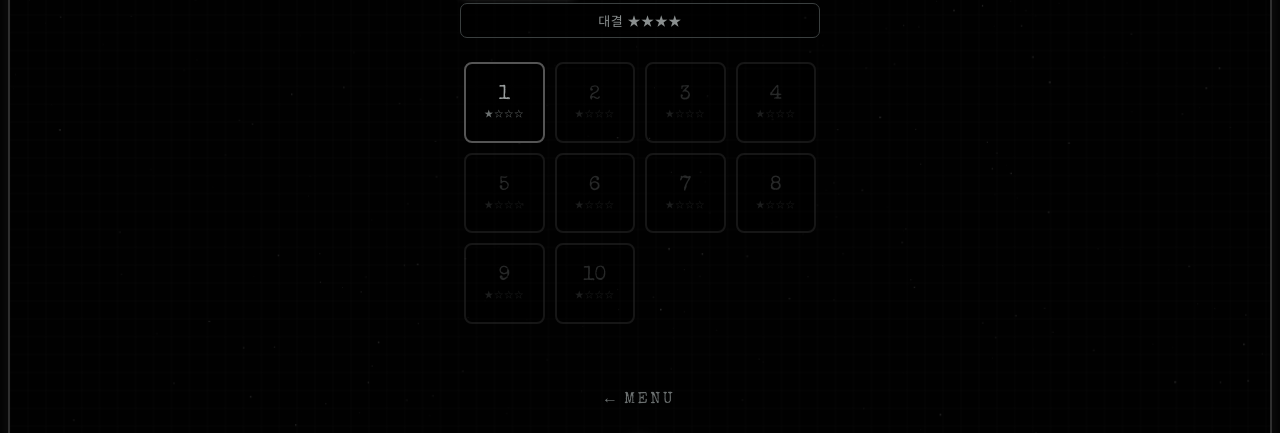
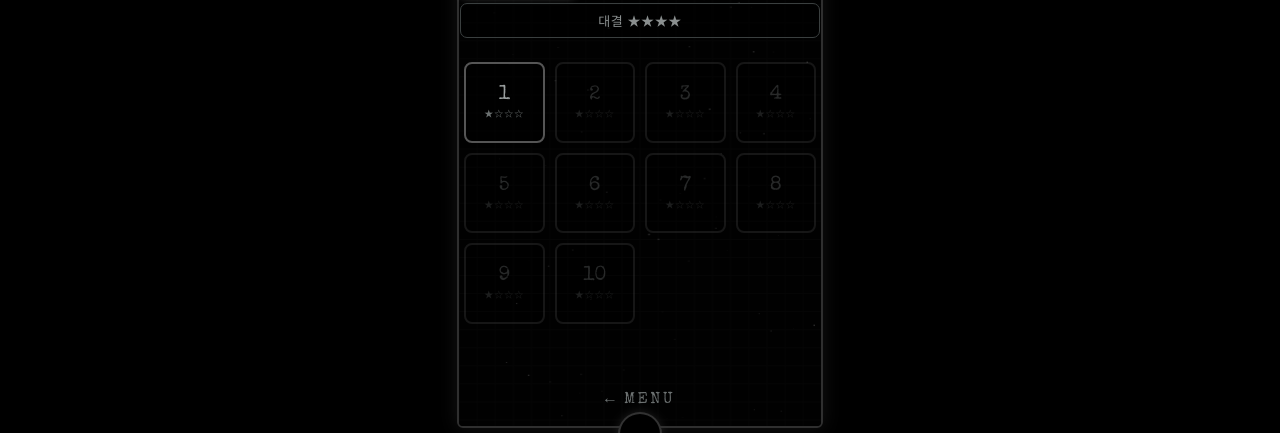
Before and after one commit to babodabin/Just-Pop-It, a plain HTML site: page puzzle.html in a window 1280 px wide. Shown: the part 246-679 px from the top of the page. Drawn offline with nearby package versions, Linux system fonts and the light colour scheme.

Commit message:
Make every puzzle level solvable and screen-size independent
The previous level rework only checked that ball totals matched the
shot totals, but same-colour targets also pop each other, so several
levels (5-10, 25, 29) could not be cleared at all and others were
near-impossible.

- Fix the puzzle field to a 360x600 logical size scaled to fit, so a
  shot behaves the same on every screen (speeds and friction are in
  pixels, so results used to change with screen size)
- Replace levels 1-20 and the broken tier 3/4 layouts with layouts
  verified by a headless solver, ordered easy to hard within each tier
- Cancel the delayed result overlay when RETRY/BACK is pressed first
- Let the bottom bar grow so the BACK button is no longer clipped

Co-Authored-By: Claude Fable 5.2 <noreply@anthropic.com>

```diff
--- a/puzzle.html
+++ b/puzzle.html
@@ -24,8 +24,12 @@
     padding-top:max(env(safe-area-inset-top, 0px), 52px);
     padding-bottom:env(safe-area-inset-bottom);
   }
+  #field-area {
+    flex:1; min-height:0; margin:10px 8px 6px 8px;
+    display:flex; justify-content:center; align-items:flex-end;
+  }
   #field-box {
-    flex:1; position:relative; margin:10px 8px 6px 8px;
+    flex:none; position:relative;
     border:2px solid rgba(255,255,255,0.85);
     border-radius:6px;
     box-shadow:0 0 18px rgba(255,255,255,0.35), inset 0 0 14px rgba(255,255,255,0.12);
@@ -34,9 +38,9 @@
   canvas { position:absolute; inset:0; width:100%; height:100%; display:block; }
 
   #bottom-bar {
-    height:96px; position:relative;
+    min-height:96px; flex:none; position:relative;
     display:flex; align-items:flex-start; justify-content:space-between;
-    padding:14px 16px 0 16px;
+    padding:14px 16px 8px 16px;
     font-size:clamp(14px, 4vw, 18px);
     letter-spacing:0.12em;
   }
@@ -134,8 +138,10 @@
 </head>
 <body>
 <div id="wrap">
-  <div id="field-box">
-    <canvas id="game"></canvas>
+  <div id="field-area">
+    <div id="field-box">
+      <canvas id="game"></canvas>
+    </div>
   </div>
   <div id="bottom-bar">
     <div id="next-area">
@@ -177,85 +183,85 @@ if('serviceWorker' in navigator){
   // 색: c=청록 r=빨강 y=노랑 g=초록 / field: [색, 숫자, x비율, y비율] / shots: [색, 숫자]
   const C={c:'#00e5ff', r:'#ff1744', y:'#ffe600', g:'#39ff14', x:'#5a5f66'};
   const LEVELS=[
-    {star:1, field:[['g',1,0.5,0.22]], shots:[['g',1]],
+    {star:1, field:[['g',1,0.53,0.42]], shots:[['g',1]],
      tip:'직선으로 관통시키세요.'},
-    {star:1, field:[['r',1,0.42,0.22]], shots:[['r',1]],
+    {star:1, field:[['r',1,0.46,0.25]], shots:[['r',1]],
      tip:'직선으로 관통시키세요.'},
-    {star:1, field:[['y',2,0.5,0.2],['y',1,0.5,0.34]], shots:[['y',3]],
-     tip:'직선으로 관통시키세요.'},
-    {star:1, field:[['c',2,0.58,0.2],['c',1,0.58,0.34]], shots:[['c',3]],
-     tip:'직선으로 관통시키세요.'},
-    {star:1, field:[['g',2,0.5,0.18],['g',2,0.5,0.32]], shots:[['g',4]],
-     tip:'직선으로 관통시키세요.'},
-    {star:1, field:[['r',1,0.4,0.2],['r',2,0.4,0.34]], shots:[['r',3]],
-     tip:'직선으로 관통시키세요.'},
-    {star:1, field:[['y',2,0.6,0.18],['y',2,0.6,0.32],['y',1,0.6,0.44]], shots:[['y',5]],
-     tip:'한 발로 여러 개를 꿰뚫어야 합니다.'},
-    {star:1, field:[['c',1,0.5,0.16],['c',2,0.5,0.28],['c',1,0.5,0.4]], shots:[['c',4]],
-     tip:'한 발로 여러 개를 꿰뚫어야 합니다.'},
-    {star:1, field:[['g',2,0.44,0.18],['g',1,0.44,0.3],['g',2,0.44,0.42]], shots:[['g',5]],
-     tip:'한 발로 여러 개를 꿰뚫어야 합니다.'},
-    {star:1, field:[['r',2,0.5,0.16],['r',2,0.5,0.28],['r',1,0.5,0.4],['r',1,0.5,0.5]], shots:[['r',6]],
-     tip:'긴 사슬 전체를 정확히 관통하세요.'},
-    {star:2, field:[['g',2,0.88,0.16],['g',1,0.88,0.27]], shots:[['g',3]],
+    {star:1, field:[['y',1,0.73,0.39],['y',1,0.78,0.27]], shots:[['y',2]],
+     tip:'한 발로 줄줄이 관통시키세요.'},
+    {star:1, field:[['c',1,0.41,0.35],['c',1,0.39,0.22]], shots:[['c',2]],
+     tip:'한 발로 줄줄이 관통시키세요.'},
+    {star:1, field:[['g',1,0.75,0.45],['g',1,0.8,0.34],['g',1,0.85,0.23]], shots:[['g',3]],
+     tip:'한 발로 줄줄이 관통시키세요.'},
+    {star:1, field:[['r',2,0.16,0.37]], shots:[['r',2]],
+     tip:'숫자만큼 부딪혀야 터집니다.'},
+    {star:1, field:[['y',1,0.74,0.47],['y',1,0.8,0.33],['y',1,0.87,0.19]], shots:[['y',3]],
+     tip:'한 발로 줄줄이 관통시키세요.'},
+    {star:1, field:[['c',2,0.21,0.28]], shots:[['c',2]],
+     tip:'숫자만큼 부딪혀야 터집니다.'},
+    {star:1, field:[['g',1,0.8,0.49],['g',2,0.87,0.38]], shots:[['g',3]],
+     tip:'숫자만큼 부딪혀야 터집니다.'},
+    {star:1, field:[['r',1,0.74,0.44],['r',1,0.8,0.3],['r',2,0.87,0.15]], shots:[['r',4]],
+     tip:'숫자만큼 부딪혀야 터집니다.'},
+    {star:2, field:[['y',1,0.14,0.13]], shots:[['y',1]],
      tip:'벽에 튕겨 구석을 노리세요.'},
-    {star:2, field:[['c',1,0.89,0.13],['c',2,0.89,0.24]], shots:[['c',3]],
+    {star:2, field:[['c',1,0.88,0.18],['c',1,0.89,0.32]], shots:[['c',2]],
      tip:'벽에 튕겨 구석을 노리세요.'},
-    {star:2, field:[['r',2,0.14,0.18],['r',1,0.14,0.3]], shots:[['r',3]],
+    {star:2, field:[['g',1,0.12,0.13],['x',1,0.32,0.57]], shots:[['g',1]],
+     tip:'방해물(✕)을 피해 벽 반사로 노리세요.'},
+    {star:2, field:[['r',2,0.88,0.18]], shots:[['r',2]],
      tip:'벽에 튕겨 구석을 노리세요.'},
-    {star:2, field:[['c',2,0.1,0.15],['x',1,0.3,0.4]], shots:[['c',2]],
-     tip:'방해물을 피해 벽 반사 각도를 계산하세요.'},
-    {star:2, field:[['r',1,0.85,0.12],['r',2,0.9,0.26],['x',1,0.6,0.35]], shots:[['r',3]],
-     tip:'방해물을 피해 벽 반사 각도를 계산하세요.'},
-    {star:2, field:[['g',2,0.1,0.16],['g',2,0.1,0.3]], shots:[['g',4]],
+    {star:2, field:[['y',1,0.15,0.17],['y',1,0.12,0.31],['x',1,0.35,0.62]], shots:[['y',2]],
+     tip:'방해물(✕)을 피해 벽 반사로 노리세요.'},
+    {star:2, field:[['c',2,0.86,0.2],['c',1,0.85,0.34]], shots:[['c',3]],
      tip:'벽에 튕겨 구석을 노리세요.'},
-    {star:2, field:[['r',2,0.13,0.24],['x',1,0.42,0.4]], shots:[['r',2]],
-     tip:'방해물을 피해 벽 반사 각도를 계산하세요.'},
-    {star:2, field:[['r',2,0.9,0.17],['r',2,0.9,0.3]], shots:[['r',4]],
+    {star:2, field:[['g',2,0.13,0.18],['x',1,0.29,0.47]], shots:[['g',2]],
+     tip:'방해물(✕)을 피해 벽 반사로 노리세요.'},
+    {star:2, field:[['r',2,0.83,0.16],['r',1,0.85,0.28],['x',1,0.66,0.56]], shots:[['r',3]],
+     tip:'방해물(✕)을 피해 벽 반사로 노리세요.'},
+    {star:2, field:[['y',2,0.15,0.17],['y',1,0.14,0.3],['x',1,0.3,0.57]], shots:[['y',3]],
+     tip:'방해물(✕)을 피해 벽 반사로 노리세요.'},
+    {star:2, field:[['c',1,0.92,0.2],['c',2,0.9,0.33]], shots:[['c',3]],
      tip:'벽에 튕겨 구석을 노리세요.'},
-    {star:2, field:[['y',2,0.12,0.27],['x',1,0.38,0.4]], shots:[['y',2]],
-     tip:'방해물을 피해 벽 반사 각도를 계산하세요.'},
-    {star:2, field:[['r',1,0.86,0.14],['r',2,0.91,0.27],['x',1,0.62,0.36]], shots:[['r',3]],
-     tip:'방해물을 피해 벽 반사 각도를 계산하세요.'},
-    {star:3, field:[['c',2,0.8,0.44],['c',1,0.32,0.44],['r',1,0.23,0.37],['x',1,0.65,0.23],['x',1,0.45,0.3]], shots:[['c',3],['r',1]],
+    {star:3, field:[['r',2,0.31,0.18],['r',1,0.45,0.21],['g',1,0.46,0.36],['x',1,0.77,0.26],['x',1,0.18,0.39]], shots:[['r',3],['g',1]],
      tip:'방해물(✕)은 안 터집니다. 색을 구분해 쏘세요.'},
-    {star:3, field:[['y',2,0.17,0.4],['y',2,0.76,0.29],['g',1,0.29,0.22],['x',1,0.63,0.34],['x',1,0.45,0.18]], shots:[['y',4],['g',1]],
+    {star:3, field:[['y',2,0.2,0.47],['y',2,0.8,0.19],['g',1,0.29,0.25],['x',1,0.65,0.27],['x',1,0.42,0.15]], shots:[['y',4],['g',1]],
      tip:'방해물(✕)은 안 터집니다. 색을 구분해 쏘세요.'},
-    {star:3, field:[['r',2,0.31,0.18],['r',1,0.45,0.21],['g',1,0.46,0.36],['x',1,0.77,0.26],['x',1,0.18,0.39]], shots:[['r',3],['g',1]],
+    {star:3, field:[['c',2,0.27,0.43],['c',2,0.47,0.41],['g',1,0.71,0.26],['x',1,0.58,0.39],['x',1,0.34,0.31]], shots:[['c',4],['g',1]],
+     tip:'방해물(✕)은 안 터집니다. 색을 구분해 쏘세요.'},
+    {star:3, field:[['r',2,0.4,0.35],['r',1,0.38,0.47],['c',2,0.26,0.4],['x',1,0.18,0.33],['x',1,0.4,0.23]], shots:[['r',3],['c',2]],
      tip:'방해물(✕)은 안 터집니다. 색을 구분해 쏘세요.'},
     {star:3, field:[['y',1,0.55,0.36],['y',2,0.56,0.19],['c',1,0.2,0.42],['x',1,0.83,0.18],['x',1,0.4,0.28]], shots:[['y',3],['c',1]],
      tip:'방해물(✕)은 안 터집니다. 색을 구분해 쏘세요.'},
-    {star:3, field:[['c',1,0.18,0.45],['c',2,0.77,0.37],['g',2,0.57,0.24],['x',1,0.75,0.18],['x',1,0.53,0.36]], shots:[['c',3],['g',2]],
+    {star:3, field:[['c',2,0.8,0.38],['c',1,0.29,0.41],['r',1,0.21,0.34],['x',1,0.67,0.22],['x',1,0.48,0.3]], shots:[['c',3],['r',1]],
      tip:'방해물(✕)은 안 터집니다. 색을 구분해 쏘세요.'},
-    {star:3, field:[['r',2,0.63,0.32],['r',2,0.76,0.36],['c',2,0.21,0.44],['x',1,0.4,0.29],['x',1,0.55,0.42]], shots:[['r',4],['c',2]],
+    {star:3, field:[['c',2,0.43,0.16],['c',2,0.31,0.23],['y',1,0.64,0.37],['x',1,0.83,0.45],['x',1,0.54,0.43]], shots:[['c',4],['y',1]],
      tip:'방해물(✕)은 안 터집니다. 색을 구분해 쏘세요.'},
-    {star:3, field:[['c',2,0.27,0.43],['c',2,0.47,0.41],['g',1,0.71,0.26],['x',1,0.58,0.39],['x',1,0.34,0.31]], shots:[['c',4],['g',1]],
+    {star:3, field:[['g',1,0.34,0.43],['g',2,0.2,0.15],['c',2,0.54,0.42],['x',1,0.68,0.32],['x',1,0.53,0.27]], shots:[['g',3],['c',2]],
      tip:'방해물(✕)은 안 터집니다. 색을 구분해 쏘세요.'},
-    {star:3, field:[['r',2,0.69,0.19],['r',2,0.24,0.33],['y',2,0.21,0.2],['x',1,0.66,0.37],['x',1,0.59,0.27]], shots:[['r',4],['y',2]],
+    {star:3, field:[['c',1,0.16,0.35],['c',2,0.81,0.21],['g',2,0.5,0.25],['x',1,0.82,0.3],['x',1,0.57,0.3]], shots:[['c',3],['g',2]],
      tip:'방해물(✕)은 안 터집니다. 색을 구분해 쏘세요.'},
-    {star:3, field:[['g',2,0.73,0.3],['g',2,0.29,0.23],['y',1,0.75,0.45],['x',1,0.18,0.27],['x',1,0.53,0.29]], shots:[['g',4],['y',1]],
+    {star:3, field:[['r',2,0.61,0.26],['r',2,0.7,0.37],['c',2,0.18,0.47],['x',1,0.35,0.3],['x',1,0.51,0.42]], shots:[['r',4],['c',2]],
      tip:'방해물(✕)은 안 터집니다. 색을 구분해 쏘세요.'},
-    {star:3, field:[['g',2,0.35,0.37],['g',2,0.56,0.17],['y',2,0.79,0.39],['x',1,0.28,0.17],['x',1,0.65,0.25]], shots:[['g',4],['y',2]],
-     tip:'방해물(✕)은 안 터집니다. 색을 구분해 쏘세요.'},
-    {star:4, field:[['y',2,0.36,0.45],['y',1,0.69,0.4],['g',1,0.19,0.42],['g',1,0.17,0.17],['g',2,0.82,0.46],['c',1,0.4,0.28],['c',2,0.65,0.17],['x',1,0.47,0.48],['x',1,0.28,0.33]], shots:[['c',1],['g',3],['y',3],['g',1],['c',2]],
+    {star:4, field:[['y',1,0.77,0.35],['y',2,0.22,0.37],['y',1,0.51,0.27],['r',1,0.45,0.48],['r',2,0.65,0.31],['r',2,0.31,0.13],['c',1,0.33,0.28],['x',1,0.62,0.15]], shots:[['r',1],['r',2],['r',2],['c',1],['y',3],['y',1]],
+     tip:'모든 기술 총동원 — 한 발도 낭비 금물.'},
+    {star:4, field:[['y',2,0.23,0.39],['y',2,0.77,0.25],['y',1,0.46,0.44],['g',2,0.53,0.16],['g',2,0.36,0.31],['x',1,0.76,0.36],['x',1,0.3,0.2]], shots:[['y',2],['y',2],['g',3],['y',1],['g',1]],
+     tip:'모든 기술 총동원 — 한 발도 낭비 금물.'},
+    {star:4, field:[['g',1,0.32,0.25],['g',2,0.72,0.4],['g',1,0.48,0.27],['r',2,0.16,0.17],['r',1,0.69,0.24],['r',1,0.83,0.22],['x',1,0.6,0.12],['x',1,0.25,0.4]], shots:[['r',2],['g',2],['r',2],['g',2]],
      tip:'모든 기술 총동원 — 한 발도 낭비 금물.'},
     {star:4, field:[['r',2,0.76,0.31],['r',2,0.2,0.27],['r',2,0.52,0.14],['c',2,0.33,0.49],['c',2,0.56,0.31],['g',1,0.18,0.45],['g',1,0.16,0.14],['x',1,0.4,0.16],['x',1,0.81,0.18]], shots:[['c',2],['g',2],['r',3],['r',1],['c',2],['r',2]],
      tip:'모든 기술 총동원 — 한 발도 낭비 금물.'},
-    {star:4, field:[['y',1,0.23,0.26],['y',1,0.51,0.47],['y',1,0.58,0.38],['c',2,0.52,0.19],['c',1,0.8,0.17],['x',1,0.18,0.15],['x',1,0.65,0.3]], shots:[['y',2],['y',1],['c',3]],
+    {star:4, field:[['c',2,0.19,0.18],['c',1,0.78,0.32],['r',2,0.74,0.14],['r',1,0.4,0.34],['x',1,0.22,0.29],['x',1,0.36,0.49],['x',1,0.58,0.33]], shots:[['c',3],['r',1],['r',2]],
      tip:'모든 기술 총동원 — 한 발도 낭비 금물.'},
-    {star:4, field:[['y',2,0.23,0.39],['y',2,0.77,0.25],['y',1,0.46,0.44],['g',2,0.53,0.16],['g',2,0.36,0.31],['x',1,0.76,0.36],['x',1,0.3,0.2]], shots:[['y',2],['y',2],['g',3],['y',1],['g',1]],
+    {star:4, field:[['c',2,0.42,0.19],['c',2,0.16,0.32],['r',1,0.72,0.48],['r',2,0.79,0.19],['r',1,0.72,0.35],['g',2,0.56,0.26],['g',1,0.65,0.15],['x',1,0.41,0.37],['x',1,0.61,0.49]], shots:[['c',1],['c',3],['r',2],['g',1],['g',2],['r',2]],
+     tip:'모든 기술 총동원 — 한 발도 낭비 금물.'},
+    {star:4, field:[['y',2,0.36,0.45],['y',1,0.69,0.4],['g',1,0.19,0.42],['g',1,0.17,0.17],['g',2,0.82,0.46],['c',1,0.4,0.28],['c',2,0.65,0.17],['x',1,0.47,0.48],['x',1,0.28,0.33]], shots:[['c',1],['g',3],['y',3],['g',1],['c',2]],
      tip:'모든 기술 총동원 — 한 발도 낭비 금물.'},
     {star:4, field:[['g',1,0.72,0.42],['g',1,0.55,0.3],['c',2,0.67,0.26],['c',2,0.4,0.49],['c',2,0.78,0.31],['y',2,0.16,0.39],['y',2,0.19,0.2],['x',1,0.24,0.49],['x',1,0.6,0.2]], shots:[['y',2],['c',3],['g',2],['y',2],['c',3]],
      tip:'모든 기술 총동원 — 한 발도 낭비 금물.'},
-    {star:4, field:[['g',1,0.32,0.25],['g',2,0.72,0.4],['g',1,0.48,0.27],['r',2,0.16,0.17],['r',1,0.69,0.24],['r',1,0.83,0.22],['x',1,0.6,0.12],['x',1,0.25,0.4]], shots:[['r',2],['g',2],['r',2],['g',2]],
+    {star:4, field:[['c',1,0.7,0.44],['c',1,0.21,0.31],['c',2,0.39,0.27],['y',2,0.55,0.33],['y',2,0.42,0.16],['g',1,0.88,0.13],['g',1,0.78,0.19],['x',1,0.54,0.18],['x',1,0.74,0.36]], shots:[['g',2],['c',2],['y',2],['y',2],['c',2]],
      tip:'모든 기술 총동원 — 한 발도 낭비 금물.'},
-    {star:4, field:[['c',2,0.19,0.18],['c',1,0.78,0.32],['r',2,0.74,0.14],['r',1,0.4,0.34],['x',1,0.22,0.29],['x',1,0.36,0.49],['x',1,0.58,0.33]], shots:[['c',3],['r',1],['r',2]],
-     tip:'모든 기술 총동원 — 한 발도 낭비 금물.'},
-    {star:4, field:[['y',1,0.77,0.35],['y',2,0.22,0.37],['y',1,0.51,0.27],['r',1,0.45,0.48],['r',2,0.65,0.31],['r',2,0.31,0.13],['c',1,0.33,0.28],['x',1,0.62,0.15]], shots:[['r',1],['r',2],['r',2],['c',1],['y',3],['y',1]],
-     tip:'모든 기술 총동원 — 한 발도 낭비 금물.'},
-    {star:4, field:[['c',2,0.42,0.19],['c',2,0.16,0.32],['r',1,0.72,0.48],['r',2,0.79,0.19],['r',1,0.72,0.35],['g',2,0.56,0.26],['g',1,0.65,0.15],['x',1,0.41,0.37],['x',1,0.61,0.49]], shots:[['c',1],['c',3],['r',2],['g',1],['g',2],['r',2]],
-     tip:'모든 기술 총동원 — 한 발도 낭비 금물.'},
-    {star:4, field:[['c',1,0.74,0.41],['c',1,0.22,0.33],['c',2,0.37,0.32],['y',2,0.58,0.32],['y',2,0.37,0.18],['g',1,0.84,0.12],['g',1,0.74,0.24],['x',1,0.5,0.13],['x',1,0.7,0.35]], shots:[['g',2],['c',2],['y',2],['y',2],['c',2]],
+    {star:4, field:[['y',1,0.23,0.26],['y',1,0.51,0.47],['y',1,0.58,0.38],['c',2,0.52,0.19],['c',1,0.8,0.17],['x',1,0.18,0.15],['x',1,0.65,0.3]], shots:[['y',2],['y',1],['c',3]],
      tip:'모든 기술 총동원 — 한 발도 낭비 금물.'}
   ];
 
@@ -284,14 +290,25 @@ if('serviceWorker' in navigator){
   const levelGrid = document.getElementById('level-grid');
   const overlayBtns = document.getElementById('overlay-btns');
 
-  let W=0, H=0, DPR=1, BALL_R=16;
+  // 퍼즐은 논리 필드 크기를 고정: 속도·마찰이 픽셀 단위라 화면 크기가 달라지면 같은 샷의 결과가 달라짐.
+  // 모든 레벨은 이 크기 기준으로 풀이 검증됨 — 바꾸면 레벨을 다시 검증해야 함.
+  const W=360, H=600;
+  const BALL_R = Math.max(14, Math.min(W,H)*0.042);
+  const BORDER = 2;
+  const fieldArea = document.getElementById('field-area');
+  let DPR=1, SCALE=1;
   function resize(){
     DPR = Math.min(window.devicePixelRatio||1, 2);
-    const rect = fieldBox.getBoundingClientRect();
-    W = rect.width; H = rect.height;
-    canvas.width = W*DPR; canvas.height = H*DPR;
-    ctx.setTransform(DPR,0,0,DPR,0,0);
-    BALL_R = Math.max(14, Math.min(W,H)*0.042);
+    const area = fieldArea.getBoundingClientRect();
+    SCALE = Math.max(0.1, Math.min((area.width-BORDER*2)/W, (area.height-BORDER*2)/H));
+    fieldBox.style.width = (W*SCALE+BORDER*2)+'px';
+    fieldBox.style.height = (H*SCALE+BORDER*2)+'px';
+    canvas.width = Math.round(W*SCALE*DPR); canvas.height = Math.round(H*SCALE*DPR);
+    ctx.setTransform(SCALE*DPR,0,0,SCALE*DPR,0,0);
+  }
+  function pointerPos(e){
+    const r = canvas.getBoundingClientRect();
+    return { x:(e.clientX-r.left)/SCALE, y:(e.clientY-r.top)/SCALE };
   }
   window.addEventListener('resize', resize);
   resize();
@@ -346,7 +363,9 @@ if('serviceWorker' in navigator){
 
   function starStr(n){ let s=''; for(let i=0;i<4;i++) s+= i<n?'★':'☆'; return s; }
 
+  let resultTimer=0;   // 결과창 지연 표시 — 그 사이 RETRY/BACK을 누르면 취소
   function startLevel(idx){
+    clearTimeout(resultTimer);
     curLevel=idx;
     const L=LEVELS[idx];
     balls=[]; particles=[]; pairCooldown.clear();
@@ -434,6 +453,7 @@ if('serviceWorker' in navigator){
   }
 
   function showLevelSelect(){
+    clearTimeout(resultTimer);
     running=false;
     clearCurLevel();
     overlayTitle.textContent='PUZZLE';
@@ -480,7 +500,8 @@ if('serviceWorker' in navigator){
     lv.addEventListener('click', showLevelSelect);
     overlayBtns.appendChild(lv);
 
-    setTimeout(()=>overlay.classList.remove('hidden'), win?500:700);
+    clearTimeout(resultTimer);
+    resultTimer=setTimeout(()=>overlay.classList.remove('hidden'), win?500:700);
     sound(win?660:150, 0.4, win?'sine':'sawtooth', win?0.25:0.18);
   }
 
@@ -507,14 +528,14 @@ if('serviceWorker' in navigator){
 
   fieldBox.addEventListener('pointerdown', e=>{
     if(!running || shots.length===0) return;
-    const r = fieldBox.getBoundingClientRect();
+    const p = pointerPos(e);
     aiming=true;
-    aimX=e.clientX-r.left; aimY=e.clientY-r.top;
+    aimX=p.x; aimY=p.y;
   });
   fieldBox.addEventListener('pointermove', e=>{
     if(!aiming) return;
-    const r = fieldBox.getBoundingClientRect();
-    aimX=e.clientX-r.left; aimY=e.clientY-r.top;
+    const p = pointerPos(e);
+    aimX=p.x; aimY=p.y;
   });
   function endAim(){
     if(!aiming || !running){ aiming=false; return; }
@@ -704,7 +725,6 @@ if('serviceWorker' in navigator){
     }
   }
   makeStars();
-  window.addEventListener('resize', makeStars);
 
   function drawBackground(){
     ctx.fillStyle='#050505';
```
